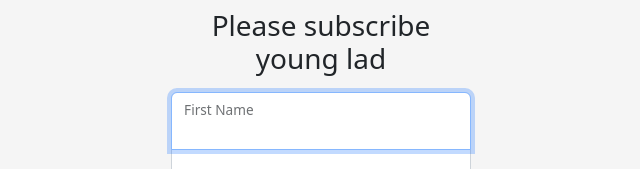
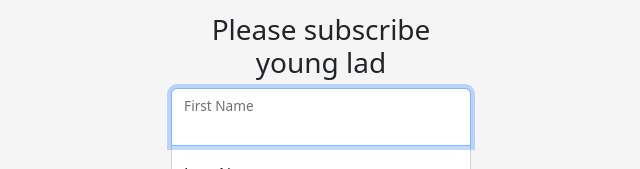
Before and after one commit to martinsifezue/newsletter, a website: page signup.html in a window 1280 px wide. Shown: the part 273-442 px from the top of the page, 319-959 px from the left. Drawn offline with nearby package versions, Linux system fonts and the light colour scheme.

Commit message:
edited the h2 to h3

```diff
--- a/signup.html
+++ b/signup.html
@@ -39,7 +39,7 @@
   <form action="/" method="post">
     <img class="mb-4" src="/images/donateblood.png" alt="" width="72" height="57">
     <h1 class="h3 mb-3 fw-normal">Jamie! Welcome to my Newsletter!</h1>
-    <h2 class="h3 mb-3 fw-normal"> Please subscribe young lad</h2>
+    <h3> Please subscribe young lad</h3>
 
     <div class="form-floating">
       <input type="text" name="fname" class="form-control" id="floatingInput1" placeholder="First Name" required autofocus>
```
